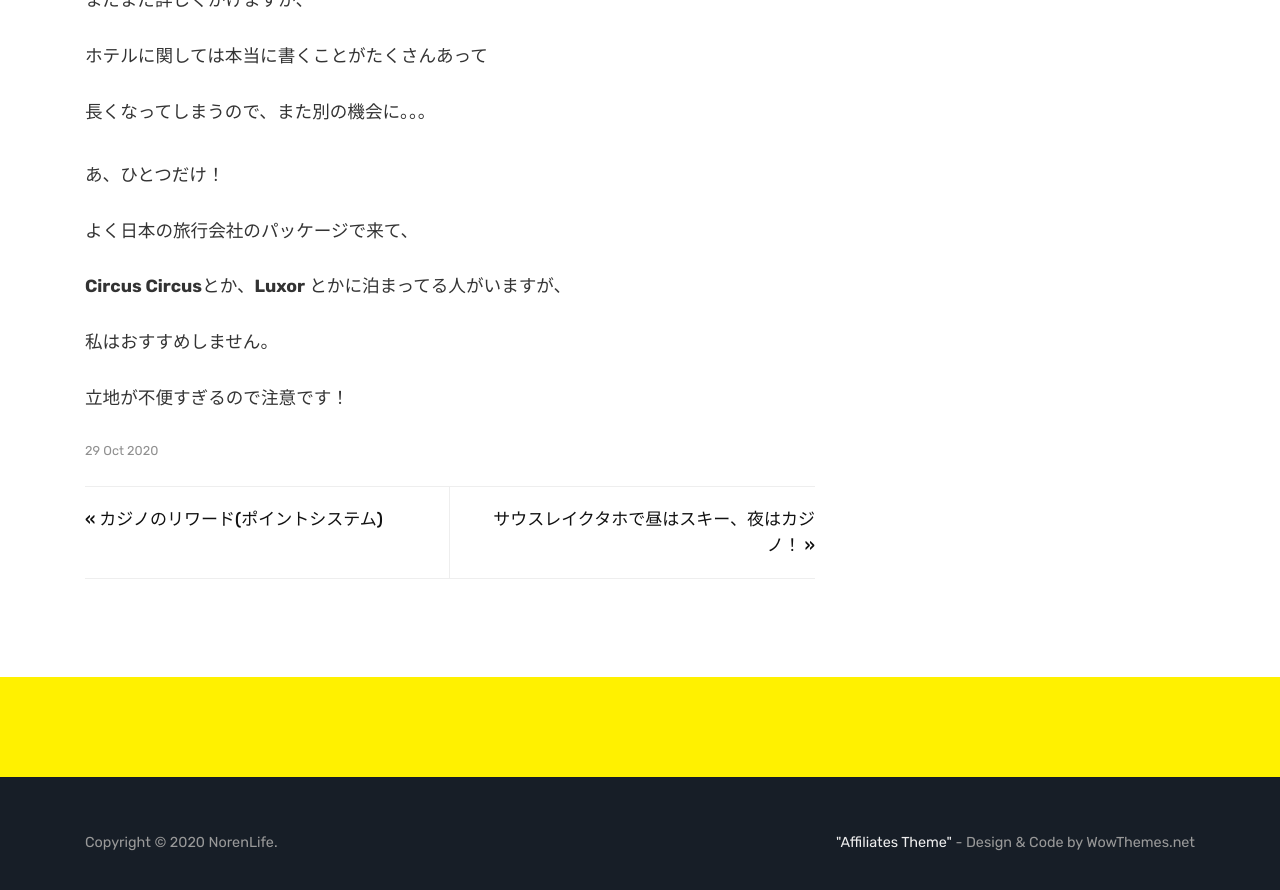
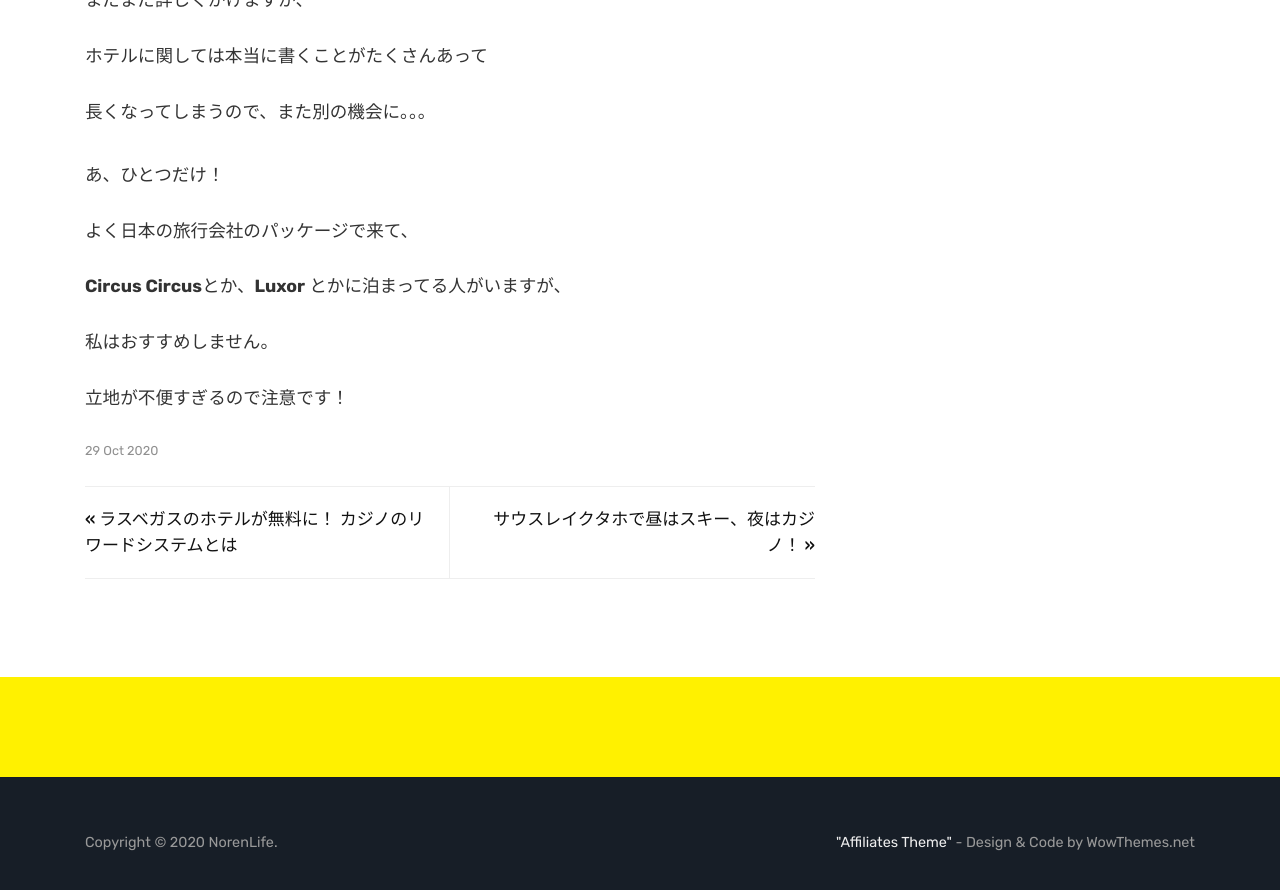
Before and after one commit to norenlife/norenlife.github.io, a Jekyll site: the page built from _posts/2020-10-29-hotels-recommended.markdown, in a window 1280 px wide and 900 px high, scrolled down 11568 px. Shown: the top 890 px of the window. Built offline with Jekyll 4.4.1, drawn with Linux system fonts in a browser that asks for light colours; some of the changed lines change nothing that is shown.

Commit message:
Update 2020-10-20-story-about-diamond-status.markdown

```diff
--- a/_posts/2020-10-20-story-about-diamond-status.markdown
+++ b/_posts/2020-10-20-story-about-diamond-status.markdown
@@ -1,23 +1,46 @@
 ---
 layout: post-right-sidebar
-title:  "カジノのリワード(ポイントシステム)"
+title:  "ラスベガスのホテルが無料に！ カジノのリワードシステムとは"
 date:   2020-10-25 13:22:11 +0900
 image: assets/images/IMG_7802.JPG
 tags: [Las Vegas]
 featured: true
 ---
 
-カジノで遊ぶ時に忘れてはいけない事が、ポイントシステム（＝リワード）の会員になる事。<br>
-大切な事なのではじめに書かないとね:heartbeat:<br><br>
+ラスベガス、無料でホテルに泊まることができたらいいですよね？
+
+各ホテルのカジノには、リワード（ポイント）システムがあり、<br>
+
+カジノで遊ぶ時に忘れてはいけない事が、最初にリワードの会員になる事。<br>
+
+ポイントを貯めることで、無料でホテルに泊まれたり、食事をしたりすることができます。<br>
+
+私は、合計13回ほどラスベガスに行っていますが、
+
+<b>ホテル代を払ったのは最初の1回のみ。</b>
+
+2回目からはずっと、無料でホテルに宿泊しています。
 
 
 <!--more-->
+
+### リワードポイントはどうやって貯める？
+
+ホテルの
 ポイントは、勝ち負けに関係なく、お金を使うほどポイントが加算されていく仕組み。<br>
-自分のポイントによってステータスが決まり、高いステータスをもらうと色々お得になってホテルがVIP待遇してくれるの。<br>
-もちろん会員になるのは無料だし、カジノに行くなら作らない理由はないよね。
-例えば、スロットマシン:slot_machine:を回した時、入金して回した分はもちろん、勝ったお金で回しても、回した分だけポイントが加算され貯まる仕組みだよ。
+
+自分のポイントによってステータスが決まり、
+
+高いステータスをもらうと色々お得になってホテルがVIP待遇してくれます。<br>
+
+もちろん会員になるのは無料、カジノに行くなら作らない理由はないです。
+
+例えばスロットマシンを回した時、入金して回した分はもちろん、勝ったお金で回しても、回した分だけポイントが加算され貯まる仕組みです。
 <br>
-Las Vegasでは、主に２つの大きな会社がホテルを運営していて、それぞれの会社がポイントシステムを運営してるよ。
+<br>
+Las Vegasでは、主に２つの大きな会社がホテルを運営していて、
+
+それぞれの会社がポイントシステムを運営しています。
 
 - <a href="https://www.caesars.com/myrewards/benefits-overview" target="_blank">Caesars Entertaiment</a>
 - <a href="https://www.mgmresorts.com/en/mlife-rewards-program.html" target="_blank">MGM</a>
@@ -27,83 +50,156 @@
 |リワード名 | Caesars Rewards |M life Rewards|
 | 主なホテル | Caesars Place<br>Harrah's<br>BALLY's<br>PARIS<br>PlanetHallywood<br>Flamingo<br>Cromwell<br>LINQ| MGM Grand<br>BELLAGIO<br>Aria<br>PARK MGM<br> MANDALAY BAY<br> NEWYORK NEWYORK<br> LUXOR<br> Excalivur|
 
-他のホテルもたいてい独自のポイントシステムを運営してるけど、私はポイントの貯め易さからこの2つにお世話になってるよ。
+上に該当しないホテルも、
 
-<br><br><br><br><br>
-### リワード？貯まったポイント？
+たいてい独自のポイントシステムを運営していますが、
 
-リワード、ステータスでどんな事が待っている？<br>
-先にも書いたけど、リワードシステムは、ポイントが貯まれば貯まるほど、ステータスが上がっていくの。<br>
-イメージとしては航空会社のマイレージクラブみたいな感じ。<br>
-例えば、Caesars Rewardsの方だど、ゴールドステータス（一番最初のステータスね）から始まり、私が体験した一番高いステータスは「ダイアモンド ステータス」:gem:<br>
-
-ちなみに、ダイアモンドステータスになると、、、<br>
-
-1. まずホテルから無料（コンプ）宿泊のオファーが頻繁に来るように<br>
-ダイアモンドステータスになると、豪華ホテルの宿泊が無料になるよ。<br>
-カジノでは、この”無料”の事を”COMP(コンプ）”っていうの。英語のComplimentaryの略ね。<br>
-いつもデラックスクラスの部屋に5泊はコンプで泊まってた。<br>
-宿泊代と一緒にかかるリゾートフィーも無料だよ。
-
-2. ホテルにチェックインする時は、ダイアモンドラウンジで優先チェックイン<br>
-これらのホテルは巨大なホテルリゾートだから、チェックインはピーク時にいくと長蛇の列。1時間とか待たされることも。<br>
-ダイアモンドステータスを持っていると、別室に案内、ソファーでスナック、ドリンクをもらいながら、優先チェックインさせてくれるの。<br>
-その時に、色々なクーポンとかお得情報を教えてくれたりも:hearts:
-
-3. ダイアモンドラウンジへのアクセス<br>
-これが、最高:hearts:　<br>
-ホテルのカジノには、ホテルごとにダイアモンドラウンジという部屋が用意されていて、ダイアモンドステータスの人(+同伴者)が入る事ができるの。<br>
-ラウンジの中では、フードバー、ドリンクのバーカウンターが設置されていて、食べ放題、お酒も含めて飲み放題！<br>
-ホテルによって、メニューは違うけど、食事も無料（チップ代だけ）でできてしまうという...<br>
-同じ系列のホテルであれば、宿泊しているホテル以外のダイアモンドラウンジにも入ることが可能だよ。<br>
-だからいろんなホテルのダイアモンドラウンジ巡りで一日がすぐ終わっちゃう！
-
-4. セレブレーションディナー＄100分<br>
-1年に1回、Celebration Dinner ＄100のバウチャーがもらえるよ。<br>
-系列ホテル内の好きなレストランで＄100オフで食事ができちゃう。
-
-5. 無料のショーチケット<br>
-1ヶ月に2枚の無料ショーチケットがもらえるの。<br>
-対象となるショーは定期的に変わるよ。<br>
-
-6. 年末年始のカウントダウンパーティー<br>
-これもすごかった:confetti_ball:<br>
-ダイアモンドステータスになると、毎年開催される、ホテルでのNEW YEAR PARTYに呼ばれるよ。<br>
-宿泊代はもちろん、カウントダウンディナーパーティーや、翌朝のブランチビュッフェも無料に。<br>
-これはParisホテルのカウントダウンパーティーに呼ばれた時の写真 <br>
-こんなボールルームに招待されて
-![New Year Receiption Party](/assets/images/IMG_7789.JPG)
-フィレミニオン ステーキにワインのディナーをご馳走に<br>
-<br>
-年始の朝には、ブランチビュッフェ、こんな素敵なコーナーも :cupid:
-![New Year Morning Buffet](/assets/images/IMG_7802.JPG)
-
-夢のような１週間:airplane:<br>
-豪華ホテルのこんな生活、普通に払ったら幾らかかるの:question: :thinking:<br>
-カジノで遊んで、お得体験ね<br>
-
-
-<br>
-ダイアモンドステータスについて書いたけど、そのほかのステータスでもポイントが貯まるにつれ、一部無料やプロモーション価格でホテルに泊まれたり、遊んだ分だけホテル代からお金を引いてくれたりしてくれるよ。<br>
-ただし、このリワードポイント、有効期限があるのが痛いところ。<br>
-一定ポイントをGETし続けないとステータスは下がってしまうんだよね。<br>
-私、実は今はダイアモンドステータスが切れちゃって、プラチナムステータスになっちゃっているの:dizzy_face:<br>
-ダイアモンドを取り返したい:pray:
-
-
-
+私はポイントの貯め易さからこの2つにお世話になっています。
 
 
 <br><br><br><br><br>
 ### ポイントカードをゲットしよう
 
-ホテルについたら、まずReward専用のカウンターに行こう。<br>
-”I want to sign up for the reward club"と言えばOK。<br>
-個人情報を登録し、プレイヤーズカード(Players Card)を作ってくれるよ。<br>
+ホテルについたら、まずリワード専用のカウンターに行きます。<br>
+
+カウンターでは、”I want to sign up for the reward club"と言えばOK。<br>
+
+個人情報を登録すると、プレイヤーズカード(Players Card)を作ってくれます。<br>
 <br>
 カードはこんな感じ
 ![Players Card](/assets/images/IMG_4622.jpg)
-確か、はじめにカード作る時はパスポートが必要だったと思う。:airplane:<br><br>
-スロット回すときは、カード入れるところがあるから、カードを入れてグリーンに点灯すればちゃんとポイントカウントされているよ。
+はじめにカード作る時はパスポートなどの身分証明書が必要です<br>
+
+<br><br><br><br><br>
+### プレイヤーズカードの使い方
+
+カジノには、テーブルゲームとスロットマシーンの2形式があります。<br>
+
+テーブルゲームは、ポーカーや、ルーレット、ブラックジャックなどが有名ですが、<br>
+
+プレイする前にディーラにプレイヤーズカードを渡せばOK。<br>
+
+スロットマシーンは、各マシーンにプレイヤーズカード入れる穴があります。<br>
+
+カードを入れてグリーンに点灯すれば、ちゃんとカウントされている証拠。<br>
+
 ![Slot Card](/assets/images/IMG_9171.jpg)
-このカード、よくスロットマシーンに置き去りにしちゃうんだけど、無くしても大丈夫、何回でも何枚でも発行してくれるよ:wink:<br>
+このカード、よくスロットマシーンに置き去りにしちゃいますが、<br>
+
+無くしても大丈夫、何回でも何枚でも発行してくれます。<br>
+
+<br><br><br><br><br>
+### リワードポイントが貯まるとどうなるの？
+
+リワードポイントが貯まるとどんな事が待っている？<br>
+
+先にも書きましたが
+
+リワードシステムは、ポイントが貯まれば貯まるほど
+
+ステータスが上がっていきます。<br>
+
+イメージとしては航空会社のマイレージクラブみたいな感じです。<br>
+
+例えば、Caesars Rewardsの方だど、<br>
+
+ゴールドステータスから始まり、私が体験した一番高いステータスは<b>ダイアモンド ステータス</b>です。<br>
+
+ちなみに、ダイアモンドステータスになると、、、<br>
+
+<b>1. まずホテルから無料（コンプ）宿泊のオファーが頻繁に来るように</b><br>
+
+ダイアモンドステータスになると、豪華ホテルの宿泊が無料になります。<br>
+
+カジノでは、この”無料”の事を<b>COMP(コンプ）</b>といいます。<br>
+
+ダイアモンドステータスの場合、
+
+例えば、シーザーズパレスに5泊のコンプがもらえたりします。
+
+ちなみに、ゴールドステータスでも、閑散期であれば、
+
+もう少し安めのホテルでコンプがもらえることも多いです。<br>
+
+
+<b>2. ホテルチェックインは、ダイアモンドラウンジで優先チェックイン</b><br>
+
+ラスベガスのホテルはどれも巨大。
+
+そのため、チェックインはピーク時にいくと長蛇の列。
+
+1時間とか待たされることも。<br>
+
+ダイアモンドステータスを持っていると、別室に案内され、
+
+ソファーでスナック、ドリンクをもらいながら、優先チェックインさせてくれます。<br>
+
+
+<b>3. ダイアモンドラウンジへのアクセス</b><br>
+
+これが、最高です。　<br>
+
+それぞれのホテル、カジノの近くには、ダイアモンドラウンジという部屋が用意されていて、
+
+ダイアモンドステータス以上の人(+同伴者)が入る事ができます。<br>
+
+ラウンジの中は、フードバー、ドリンクのバーカウンターが設置されていて、
+
+食べ放題、お酒も含めて飲み放題！<br>
+
+なんども無料（チップ代だけ）で食事ができてしまいます。<br>
+
+シーザーズ系ホテルであれば、宿泊しているホテル以外のダイアモンドラウンジにも入ることが可能。<br>
+
+いろんなホテルのダイアモンドラウンジ巡りで一日がすぐ終わってしまいます。
+
+<b>4. セレブレーションディナー＄100分</b><br>
+
+1年に1回、Celebration Dinner ＄100のバウチャーがもらえます。<br>
+
+系列ホテル内の好きなレストランで＄100オフで食事が可能です。
+
+<b>5. 無料のショーチケット</b><br>
+
+1ヶ月に2枚の無料ショーチケットがもらえます。<br>
+
+対象となるショーは定期的に変わるので要確認です。<br>
+
+<b>6. 年末年始のカウントダウンパーティー</b><br>
+
+これもすごいです。<br>
+
+ダイアモンドステータスになると、毎年開催される、ホテルでのNEW YEAR PARTYに呼ばれます。<br>
+
+宿泊代はもちろん、カウントダウンディナーパーティーや、翌朝のブランチビュッフェも無料に。<br>
+
+これはParisホテルのカウントダウンパーティーに呼ばれた時の写真 <br>
+
+こんなボールルームに招待されて
+![New Year Receiption Party](/assets/images/IMG_7789.JPG)
+フィレミニオンステーキにワインのディナーをご馳走に。<br>
+<br>
+年始の朝には、ブランチビュッフェ、こんな素敵なコーナーも。
+![New Year Morning Buffet](/assets/images/IMG_7802.JPG)
+
+夢のような１週間<br>
+豪華ホテルのこんな生活、普通に払ったら幾らかかるでしょうか。<br>
+カジノで遊んで、お得体験です。<br>
+
+
+<br>
+ダイアモンドステータスについて書きましたが、
+
+そのほかのステータスでもポイントが貯まるにつれ、
+
+一部無料やプロモーション価格でホテルに泊まれたり、
+
+遊んだ分だけホテル代からお金を引いてくれたりします。<br>
+
+ただし、このリワードポイント、有効期限があるのが痛いところ。<br>
+
+一定ポイントをGETし続けないとステータスは下がってしまいます。<br>
+
+実は私も、今はダイアモンドステータスが切れちゃって、プラチナムステータスに。<br>
+
+ダイアモンドを取り返したい。。。
```
